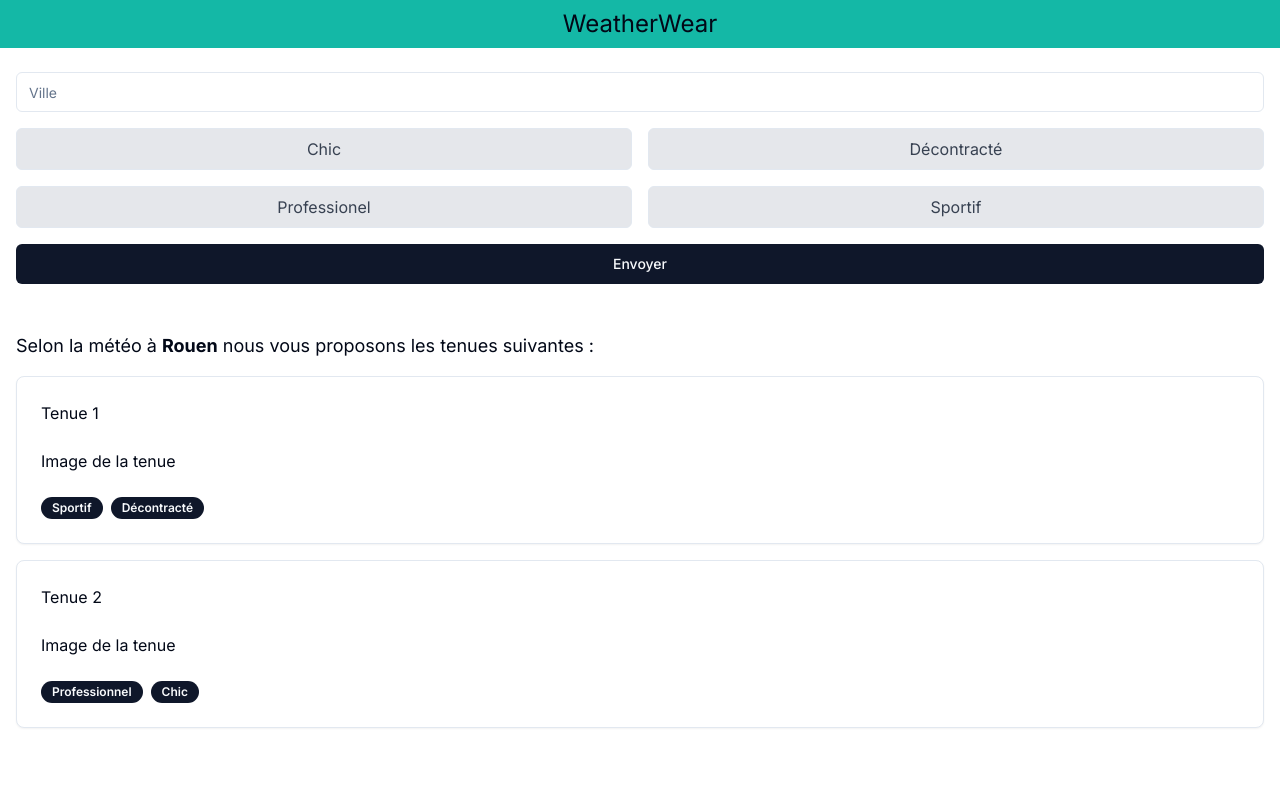
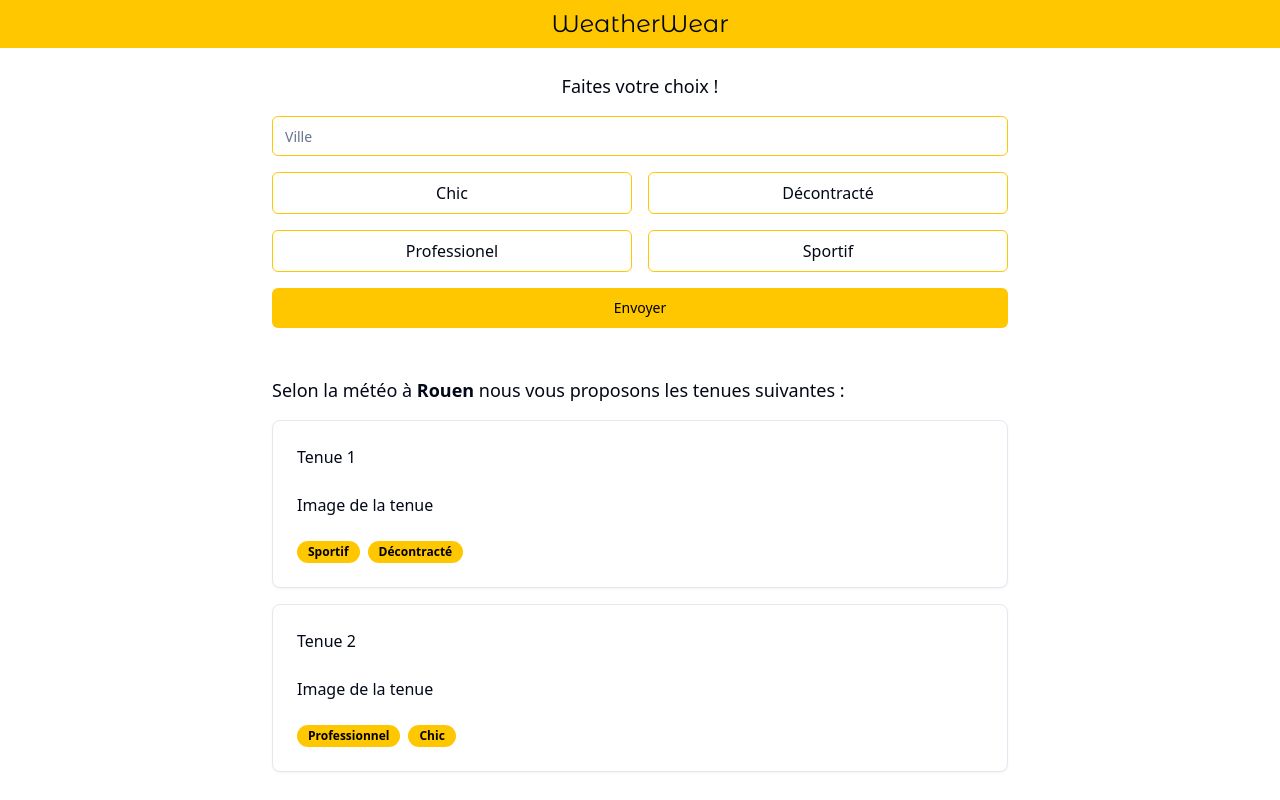
Before and after one commit to JeanneGrenet/synergie4d, a Next.js app in the folder synergie4d-front/: page / in a window 1280 px wide. Built offline with nearby package versions, Linux system fonts and the light colour scheme.

Commit message:
update style

```diff
--- a/synergie4d-front/app/Header.tsx
+++ b/synergie4d-front/app/Header.tsx
@@ -1,7 +1,7 @@
 export default function Header() {
   return (
-    <div className="bg-teal-500 py-2">
-      <h1 className="text-2xl flex justify-center">WeatherWear</h1>
+    <div className="bg-primary py-2">
+      <h1 className="text-2xl flex justify-center font-heading">WeatherWear</h1>
     </div>
   );
 }
--- a/synergie4d-front/app/Result.tsx
+++ b/synergie4d-front/app/Result.tsx
@@ -37,7 +37,9 @@ export default function Result() {
           <CardContent>Image de la tenue</CardContent>
           <CardFooter className="flex gap-2">
             {outfit.styles.map((style) => (
-              <Badge key={style}>{style}</Badge>
+              <Badge className="text-black" key={style}>
+                {style}
+              </Badge>
             ))}
           </CardFooter>
         </Card>
--- a/synergie4d-front/app/Selection.tsx
+++ b/synergie4d-front/app/Selection.tsx
@@ -11,19 +11,20 @@ export default function Selection() {
   const handleSubmit = async (e: FormEvent) => {
     e.preventDefault();
 
-    // const response = await fetch("/api/submit", {
-    //   method: "POST",
-    //   headers: {
-    //     "Content-Type": "application/json",
-    //   },
-    //   body: JSON.stringify({ city, selectedStyle }),
-    // });
+    const response = await fetch("http://172.23.144.1:5000/api/outfits", {
+      method: "POST",
+      headers: {
+        "Content-Type": "application/json",
+      },
+      body: JSON.stringify({ city, selectedStyle }),
+    });
 
-    // const data = await response.json();
-    // console.log(data);
+    const data = await response.json();
+    console.log(data);
   };
   return (
     <div className="py-6 px-4">
+      <h2 className="text-lg text-center pb-4">Faites votre choix !</h2>
       <form onSubmit={handleSubmit}>
         <div className="flex flex-col gap-4">
           <Input
@@ -31,6 +32,7 @@ export default function Selection() {
             placeholder="Ville"
             value={city}
             onChange={(e) => setCity(e.target.value)}
+            className="border border-primary"
           />
           <div className="grid grid-cols-2 gap-4">
             {styles.map((style) => (
@@ -48,8 +50,8 @@ export default function Selection() {
                   htmlFor={style}
                   className={`cursor-pointer rounded-md border px-4 py-2 flex flex-1 justify-center ${
                     selectedStyle === style
-                      ? "bg-gray-600 text-white"
-                      : "bg-gray-200 text-gray-700"
+                      ? "bg-gray-100 border-secondary"
+                      : "bg-white border-primary"
                   }`}
                 >
                   {style}
@@ -57,7 +59,9 @@ export default function Selection() {
               </div>
             ))}
           </div>
-          <Button type="submit">Envoyer</Button>
+          <Button type="submit" className="text-black">
+            Envoyer
+          </Button>
         </div>
       </form>
     </div>
--- a/synergie4d-front/app/layout.tsx
+++ b/synergie4d-front/app/layout.tsx
@@ -1,8 +1,13 @@
 import type { Metadata } from "next";
-import { Inter } from "next/font/google";
+import { Montserrat, Montserrat_Alternates } from "next/font/google";
 import "./globals.css";
 
-const inter = Inter({ subsets: ["latin"] });
+const montserrat = Montserrat({ subsets: ["latin"], variable: "--font-sans" });
+const montserratAlternates = Montserrat_Alternates({
+  subsets: ["latin"],
+  weight: "400",
+  variable: "--font-heading",
+});
 
 export const metadata: Metadata = {
   title: "WeatherWear",
@@ -17,7 +22,11 @@ export default function RootLayout({
 }>) {
   return (
     <html lang="en">
-      <body className={inter.className}>{children}</body>
+      <body
+        className={`${(montserrat.variable, montserratAlternates.variable)} `}
+      >
+        {children}
+      </body>
     </html>
   );
 }
--- a/synergie4d-front/app/page.tsx
+++ b/synergie4d-front/app/page.tsx
@@ -7,8 +7,10 @@ export default function Home() {
   return (
     <main className="min-h-screen">
       <Header />
-      <Selection />
-      <Result />
+      <div className="mx-auto max-w-3xl">
+        <Selection />
+        <Result />
+      </div>
     </main>
   );
 }
--- a/synergie4d-front/tailwind.config.ts
+++ b/synergie4d-front/tailwind.config.ts
@@ -1,13 +1,14 @@
-import type { Config } from "tailwindcss"
+import type { Config } from "tailwindcss";
+import defaultTheme from "tailwindcss/defaultTheme";
 
 const config = {
   darkMode: ["class"],
   content: [
-    './pages/**/*.{ts,tsx}',
-    './components/**/*.{ts,tsx}',
-    './app/**/*.{ts,tsx}',
-    './src/**/*.{ts,tsx}',
-	],
+    "./pages/**/*.{ts,tsx}",
+    "./components/**/*.{ts,tsx}",
+    "./app/**/*.{ts,tsx}",
+    "./src/**/*.{ts,tsx}",
+  ],
   prefix: "",
   theme: {
     container: {
@@ -18,6 +19,10 @@ const config = {
       },
     },
     extend: {
+      fontFamily: {
+        sans: ['"var(--font-sans)"', ...defaultTheme.fontFamily.sans],
+        heading: ["var(--font-heading)", ...defaultTheme.fontFamily.sans],
+      },
       colors: {
         border: "hsl(var(--border))",
         input: "hsl(var(--input))",
@@ -25,11 +30,11 @@ const config = {
         background: "hsl(var(--background))",
         foreground: "hsl(var(--foreground))",
         primary: {
-          DEFAULT: "hsl(var(--primary))",
+          DEFAULT: "#FFC700",
           foreground: "hsl(var(--primary-foreground))",
         },
         secondary: {
-          DEFAULT: "hsl(var(--secondary))",
+          DEFAULT: "#FF9900",
           foreground: "hsl(var(--secondary-foreground))",
         },
         destructive: {
@@ -75,6 +80,6 @@ const config = {
     },
   },
   plugins: [require("tailwindcss-animate")],
-} satisfies Config
+} satisfies Config;
 
-export default config
+export default config;
```
